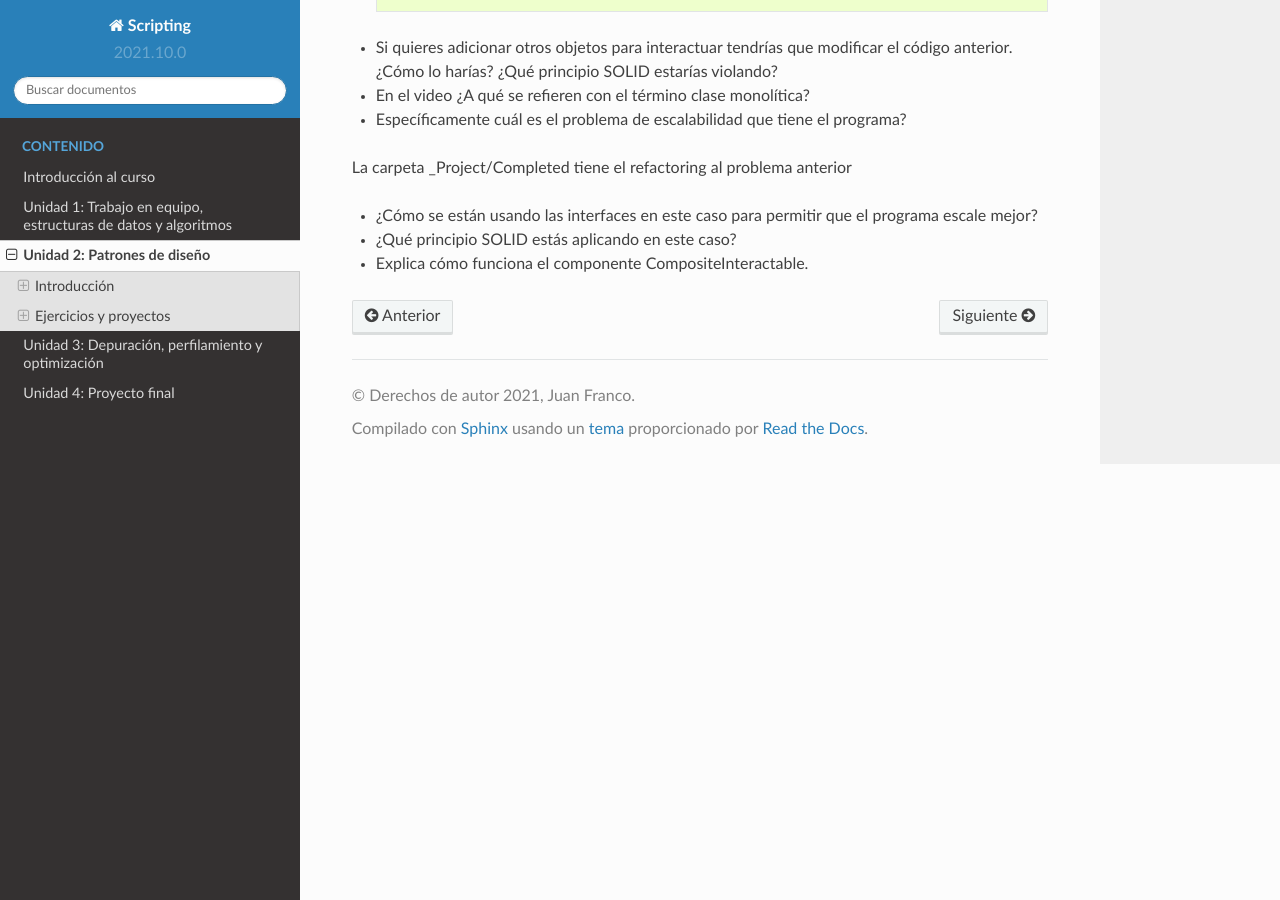
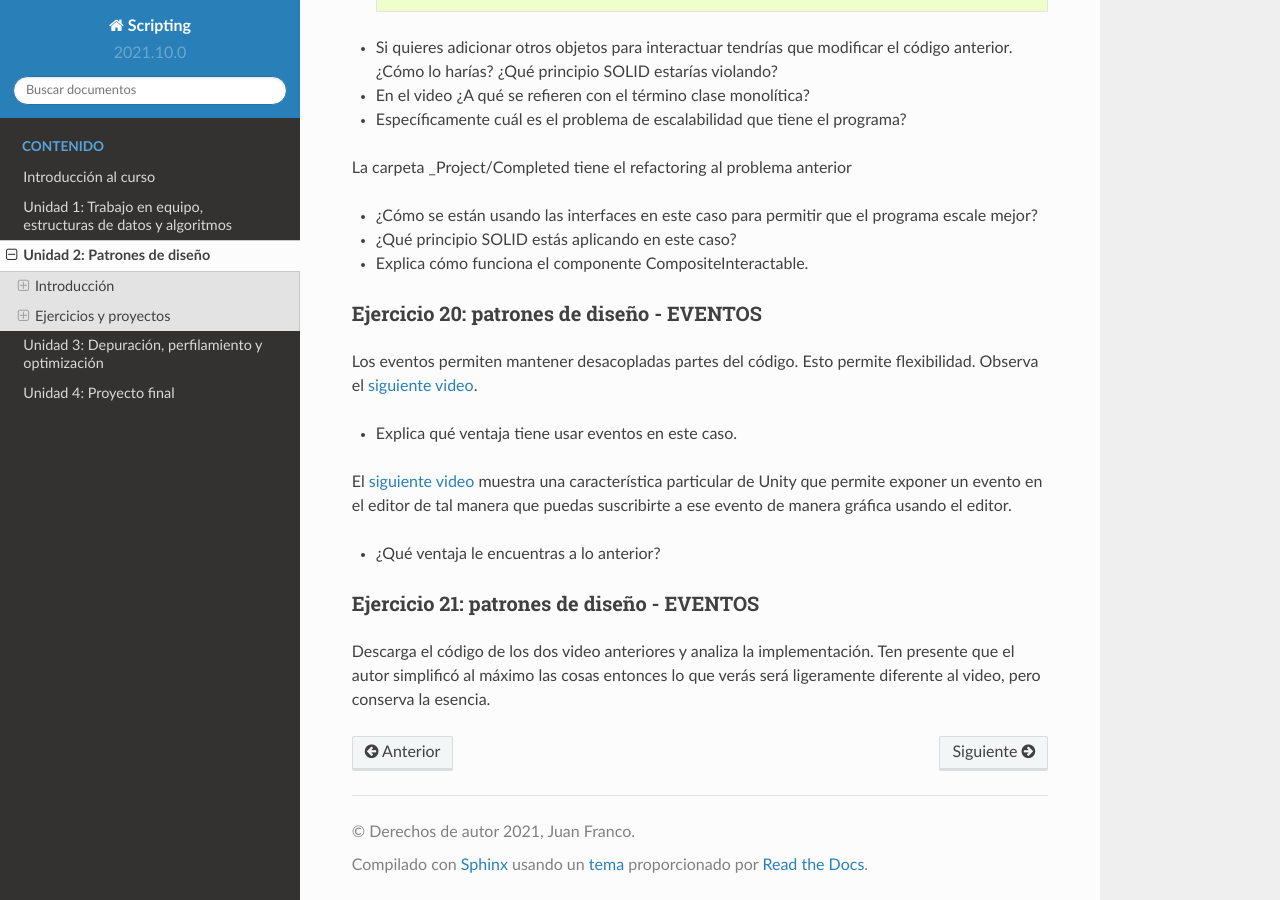
Before and after one commit to juanferfranco/scripting, a Sphinx documentation site: the page built from docs/_unidad2/unidad2.rst, in a window 1280 px wide and 900 px high, scrolled down 5267 px. Built offline with Sphinx 7.4.7 and the Read the Docs theme 2.0.0, drawn with Linux system fonts in a browser that asks for light colours.

Commit message:
Unit2 Add ex 20, 21

```diff
--- a/docs/_unidad2/unidad2.rst
+++ b/docs/_unidad2/unidad2.rst
@@ -301,3 +301,25 @@ La carpeta _Project/Completed tiene el refactoring al problema anterior
 * ¿Qué principio SOLID estás aplicando en este caso?
 
 * Explica cómo funciona el componente CompositeInteractable.
+
+
+Ejercicio 20: patrones de diseño -  EVENTOS
+^^^^^^^^^^^^^^^^^^^^^^^^^^^^^^^^^^^^^^^^^^^^^^^^
+
+Los eventos permiten mantener desacopladas partes del código. Esto permite
+flexibilidad. Observa el `siguiente video <https://youtu.be/GUTURxgcoj4>`__.
+
+* Explica qué ventaja tiene usar eventos en este caso.
+
+El `siguiente video <https://youtu.be/JupiI9jegFg>`__ muestra una característica particular
+de Unity que permite exponer un evento en el editor de tal manera que puedas suscribirte
+a ese evento de manera gráfica usando el editor.
+
+* ¿Qué ventaja le encuentras a lo anterior?
+
+Ejercicio 21: patrones de diseño -  EVENTOS
+^^^^^^^^^^^^^^^^^^^^^^^^^^^^^^^^^^^^^^^^^^^^^^^^
+
+Descarga el código de los dos video anteriores y analiza la implementación.
+Ten presente que el autor simplificó al máximo las cosas entonces lo que verás
+será ligeramente diferente al video, pero conserva la esencia.
```
